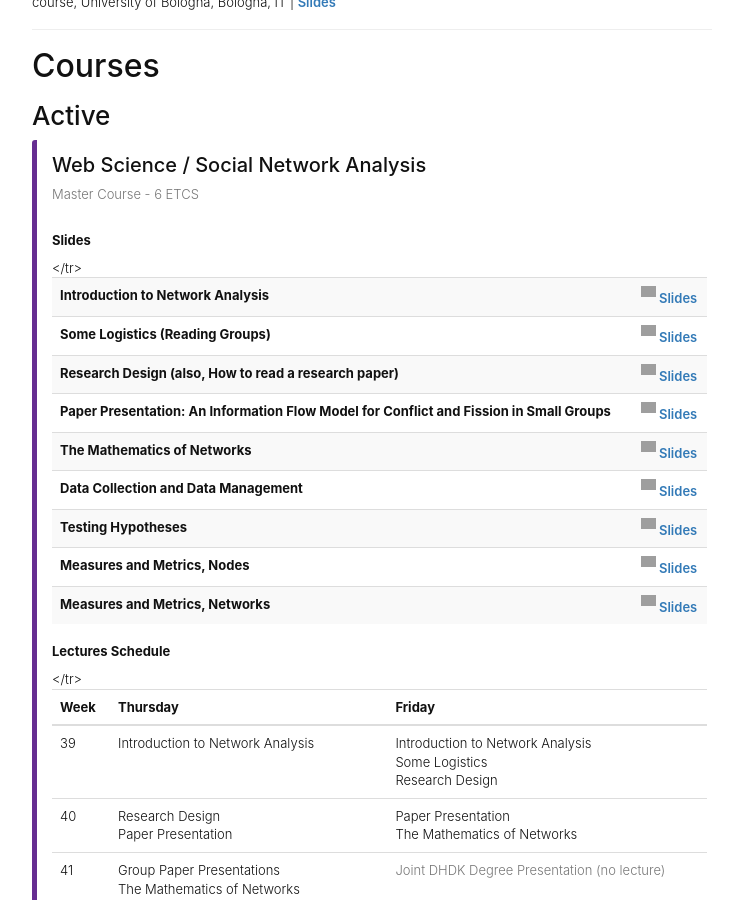
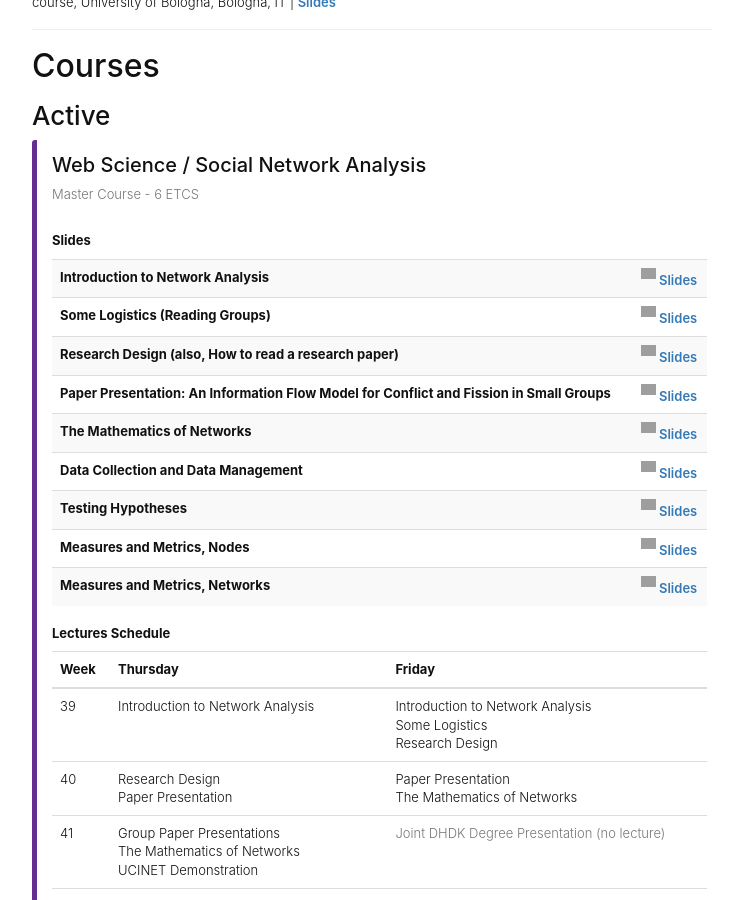
Before and after one commit to thesave/academic_website_, a Jekyll site: the page built from website/teaching.md, in a window 1280 px wide and 900 px high, scrolled down 400 px. Shown: the whole window, without its empty margins (268-1006 px from the left). Built offline with Jekyll 4.4.1, drawn with Linux system fonts in a browser that asks for light colours.

Commit message:
Update teaching.md

```diff
--- a/website/teaching.md
+++ b/website/teaching.md
@@ -135,7 +135,6 @@
 		<td> <strong>Measures and Metrics, Nodes</strong> </td>
 		<td> <a href="na/slides/L05.pdf"><span class="paper"></span> Slides</a> </td>
 	</tr>
-	</tr>
 	<tr>
 		<td> <strong>Measures and Metrics, Networks</strong> </td>
 		<td> <a href="na/slides/L06.pdf"><span class="paper"></span> Slides</a> </td>
@@ -174,7 +173,6 @@
 	<td>43</td>
 	<td>Group Paper Presentations <br> Testing Hypotheses <br> UCINET Demonstration</td>
 	<td>Group Paper Presentations <br> Measures and Metrics, Nodes</td>
-</tr>
 </tr>
 <tr>
 	<td>44</td>
```
